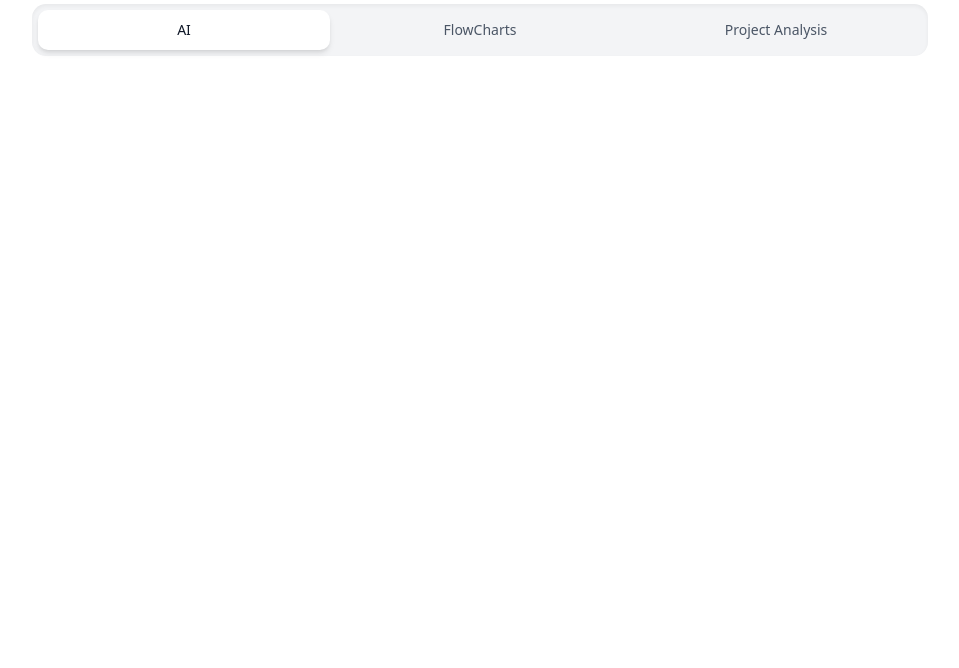
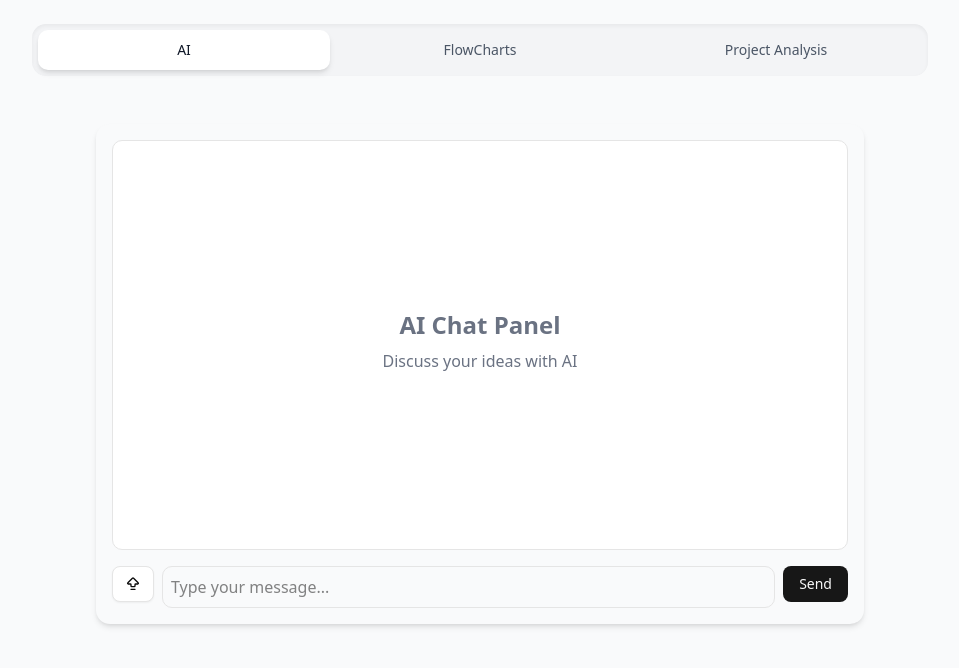
Before and after one commit to Van5sh/mind-mesh, a Next.js app: page /project in a window 1280 px wide. Shown: the top 668 px of the page, without its empty margins (160-1119 px from the left). Built offline with nearby package versions, Linux system fonts and the light colour scheme.

Commit message:
feat:flowchart dependencies added

```diff
--- a/package.json
+++ b/package.json
@@ -11,6 +11,7 @@
   "dependencies": {
     "@radix-ui/react-label": "^2.1.7",
     "@radix-ui/react-slot": "^1.2.3",
+    "@xyflow/react": "^12.9.0",
     "class-variance-authority": "^0.7.1",
     "clsx": "^2.1.1",
     "lucide-react": "^0.546.0",
--- /dev/null
+++ b/src/app/project/components/ChatPanel.tsx
@@ -0,0 +1,79 @@
+"use client";
+import { Button } from "@/components/ui/button";
+import { ArrowBigUpDash } from "lucide-react";
+import React, { useState, useRef, useEffect } from "react";
+
+interface Message {
+  text: string;
+  sender: "user" | "ai";
+}
+
+const ChatPanel: React.FC = () => {
+  const [messages, setMessages] = useState<Message[]>([]);
+  const [input, setInput] = useState("");
+  const messagesEndRef = useRef<HTMLDivElement>(null);
+
+  useEffect(() => {
+    messagesEndRef.current?.scrollIntoView({ behavior: "smooth" });
+  }, [messages]);
+
+  const handleSend = () => {
+    if (!input.trim()) return;
+    setMessages([
+      ...messages,
+      { text: input, sender: "user" },
+      { text: `Response to "${input}"`, sender: "ai" },
+    ]);
+    setInput("");
+  };
+
+  const handleClear = () => setMessages([]);
+
+  return (
+    <div className="flex flex-col w-full max-w-3xl h-[500px] p-4 bg-gray-50 rounded-xl shadow-md">
+      <div className="flex-1 overflow-y-auto mb-4 p-2 border rounded-lg bg-white flex flex-col gap-2">
+        {messages.length === 0 ? (
+          <div className="flex flex-col items-center justify-center h-full text-center text-gray-500">
+            <h2 className="text-2xl font-bold mb-2">AI Chat Panel</h2>
+            <p>Discuss your ideas with AI</p>
+          </div>
+        ) : (
+          messages.map((msg, idx) => (
+            <div
+              key={idx}
+              className={`flex ${
+                msg.sender === "user" ? "justify-end" : "justify-start"
+              }`}
+            >
+              <span
+                className={`px-4 py-2 rounded-lg max-w-[70%] break-words ${
+                  msg.sender === "user"
+                    ? "bg-blue-600 text-white"
+                    : "bg-gray-200 text-gray-900"
+                }`}
+              >
+                {msg.text}
+              </span>
+            </div>
+          ))
+        )}
+        <div ref={messagesEndRef} />
+      </div>
+      <div className="flex gap-2">
+        <Button variant="outline" onClick={handleClear}>
+          <ArrowBigUpDash/>
+        </Button>
+        <input
+          value={input}
+          onChange={(e) => setInput(e.target.value)}
+          onKeyDown={(e) => e.key === "Enter" && handleSend()}
+          className="flex-1 border p-2 rounded-lg focus:outline-none focus:ring-2 focus:ring-blue-500"
+          placeholder="Type your message..."
+        />
+        <Button onClick={handleSend}>Send</Button>
+      </div>
+    </div>
+  );
+};
+
+export default ChatPanel;
--- /dev/null
+++ b/src/app/project/components/FlowBuilder.tsx
@@ -0,0 +1,9 @@
+const FlowBuilder = () => {
+    return (
+        <div>
+            <h2 className="text-2xl font-bold mb-4">Flowchart Builder</h2>
+        </div>
+    )
+}
+
+export default FlowBuilder;
--- /dev/null
+++ b/src/app/project/components/ProjectAnalysis.tsx
@@ -0,0 +1,9 @@
+const ProjectAnalysis = () => {
+    return (
+        <div>
+            <h2 className="text-2xl font-bold mb-4">Flowchart Builder</h2>
+        </div>
+    )
+}
+
+export default ProjectAnalysis;
--- a/src/app/project/layout.tsx
+++ /dev/null
@@ -1,31 +0,0 @@
-import React from 'react';
-import Sections from '@/components/component/Sections';
-
-const Layout = ({ children }: { children: React.ReactNode }) => {
-    const SectionData = [
-        {
-            title: "AI",
-            description:"Leverage artificial intelligence to generate comprehensive reports tailored to your needs.",
-        },
-        {
-            title: "FlowCharts",
-            description:"Easily customize report formats and content to suit your specific requirements.",
-        },
-        {
-            title: "Project Analysis",
-            description:"Get in-depth analysis of your projects with our advanced reporting tools.",
-        },
-    ]
-    return (
-        <div className="flex flex-col min-h-screen">
-            <header className="flex justify-center items-center flex-col p-1">
-                <Sections sections={SectionData}/>
-            </header>
-            <main className="flex-1">
-                {children}
-            </main>
-        </div>
-    );
-};
-
-export default Layout;
--- a/src/app/project/page.tsx
+++ b/src/app/project/page.tsx
@@ -1,12 +1,33 @@
-"use client"
+"use client";
+import React, { useState } from "react";
+import Sections from "@/components/component/Sections";
+import { Card } from "@/components/ui/card";
+import ChatPanel from "./components/ChatPanel";
+import FlowchartBuilder from "./components/FlowBuilder";
+import ProjectAnalysis from "./components/ProjectAnalysis";
 
-import React from "react";
+const sectionData = [
+  { title: "AI", description: "Brainstorm and generate project ideas" },
+  { title: "FlowCharts", description: "Visualize project structure" },
+  { title: "Project Analysis", description: "Analyze projects with AI" },
+];
 
-const ReportPage: React.FC = () => {
-    return (
-        <div className="flex justify-center items-center h-screen flex-col">
-        </div>
-    )
-}
+const ProjectPage: React.FC = () => {
+  const [activeIndex, setActiveIndex] = useState(0);
 
-export default ReportPage;
+  return (
+    <div className="flex flex-col min-h-screen bg-gray-50">
+
+      <header className="flex flex-col justify-center items-center py-6 ">
+        <Sections sections={sectionData} onSelect={(idx) => setActiveIndex(idx)} />
+      </header>
+      <main className="flex-1 flex justify-center items-start p-6">
+          {activeIndex === 0 && <ChatPanel />}
+          {activeIndex === 1 && <FlowchartBuilder />}
+          {activeIndex === 2 && <ProjectAnalysis />}
+      </main>
+    </div>
+  );
+};
+
+export default ProjectPage;
--- a/src/components/component/Sections.tsx
+++ b/src/components/component/Sections.tsx
@@ -1,5 +1,5 @@
-"use client"
-import React, { useState } from "react";
+"use client";
+import React, { useState, useEffect } from "react";
 
 interface SectionProps {
   title: string;
@@ -8,10 +8,17 @@ interface SectionProps {
 
 interface SectionsProps {
   sections: SectionProps[];
+  onSelect?: (index: number) => void;
 }
 
-const Sections: React.FC<SectionsProps> = ({ sections }) => {
+const Sections: React.FC<SectionsProps> = ({ sections, onSelect }) => {
   const [selectedIndex, setSelectedIndex] = useState<number>(0);
+
+  useEffect(() => {
+    if (onSelect) {
+      onSelect(selectedIndex);
+    }
+  }, [selectedIndex, onSelect]);
 
   return (
     <div className="w-full max-w-4xl mx-auto">
```
Also changed, not shown: 1 other file (tests, documents, lock files or other folders).
